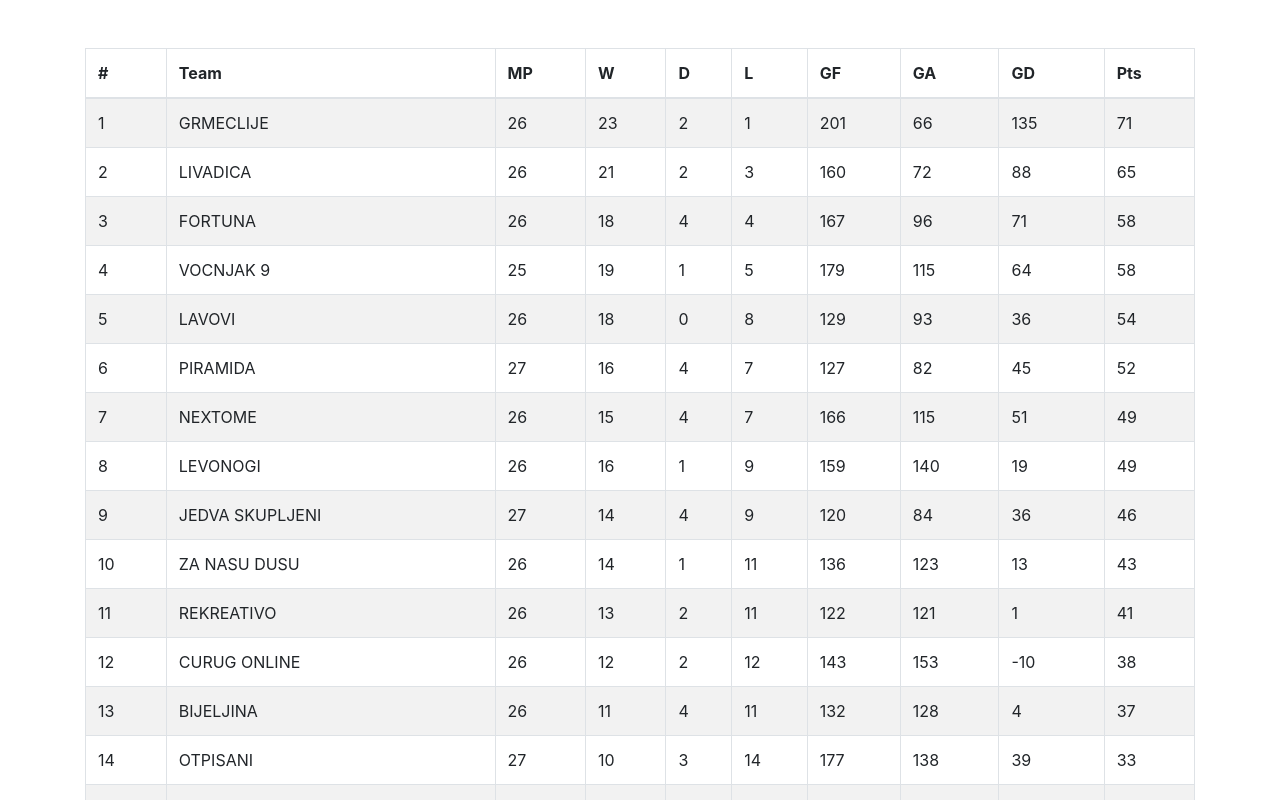
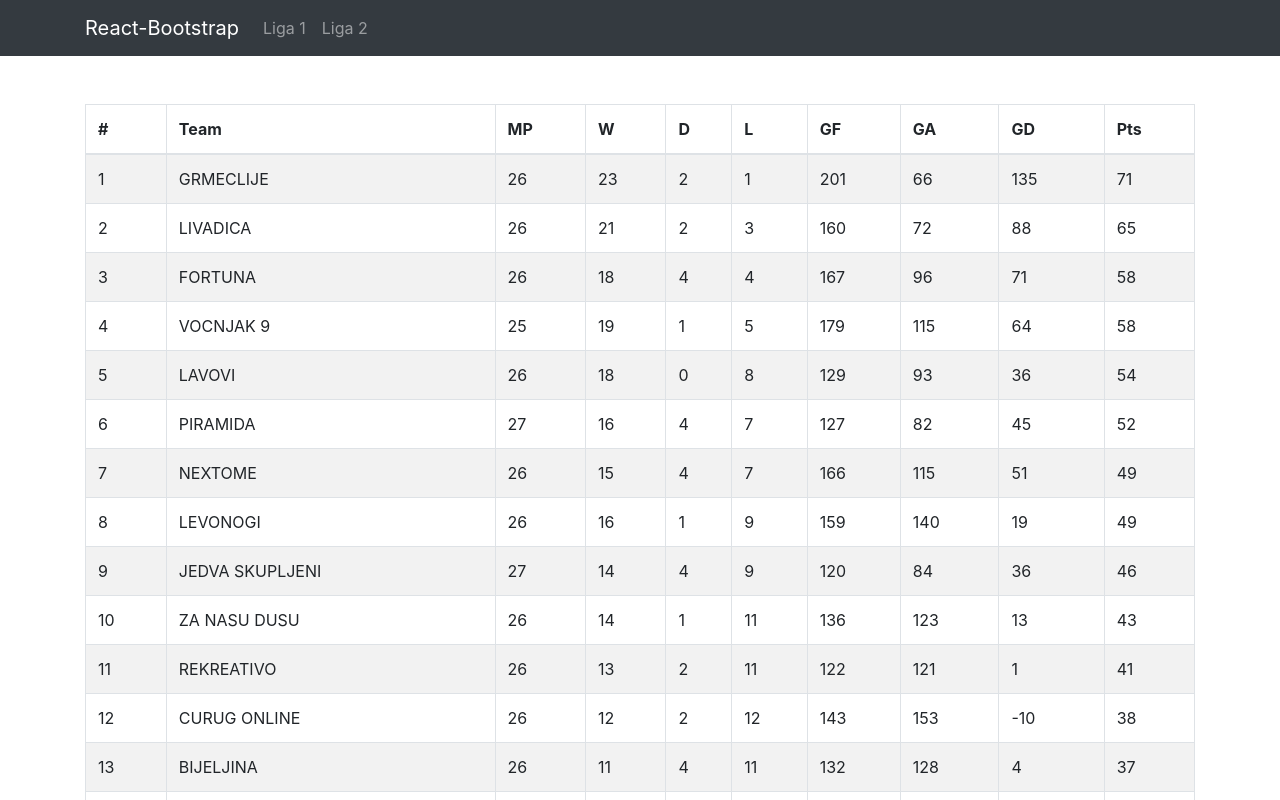
Before and after one commit to LaLe1993/fortuna_liga, a React (Create React App) app: page / in a window 1280 px wide. Shown: the top 800 px of the page. Built offline with nearby package versions, Linux system fonts and the light colour scheme.

Commit message:
Navbar added

```diff
--- a/src/App.js
+++ b/src/App.js
@@ -1,8 +1,12 @@
 import MainTable from './Components/MainTable'
+import NewTabel from './Components/NewTabel'
 
 function App() {
   return (
-    <MainTable />
+    <>
+      <NewTabel />
+      <MainTable />
+    </>
   );
 }
 
--- /dev/null
+++ b/src/Components/NewTabel.jsx
@@ -0,0 +1,23 @@
+import React from 'react'
+import {Navbar, Container, Nav} from 'react-bootstrap'
+
+class NewTabel extends React.Component {
+render(){
+    return(
+        <Navbar bg="dark" variant="dark" expand="lg">
+        <Container>
+            <Navbar.Brand href="#home">React-Bootstrap</Navbar.Brand>
+            <Navbar.Toggle aria-controls="basic-navbar-nav" />
+            <Navbar.Collapse id="basic-navbar-nav">
+            <Nav className="me-auto">
+                <Nav.Link href="#home">Liga 1</Nav.Link>
+                <Nav.Link href="#link">Liga 2</Nav.Link>
+            </Nav>
+            </Navbar.Collapse>
+        </Container>
+        </Navbar>
+    )
+}
+}
+
+export default NewTabel;
```
Also changed, not shown: 1 other file (tests, documents, lock files or other folders).
